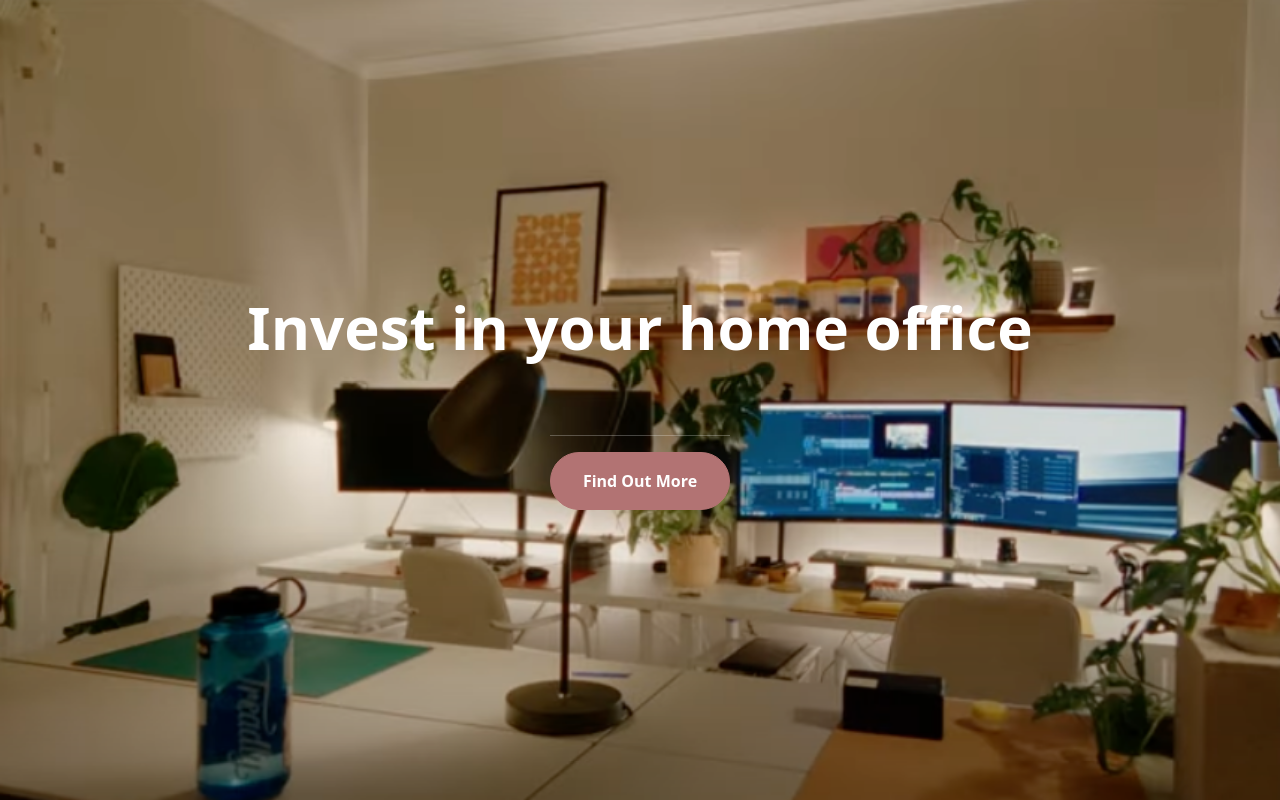
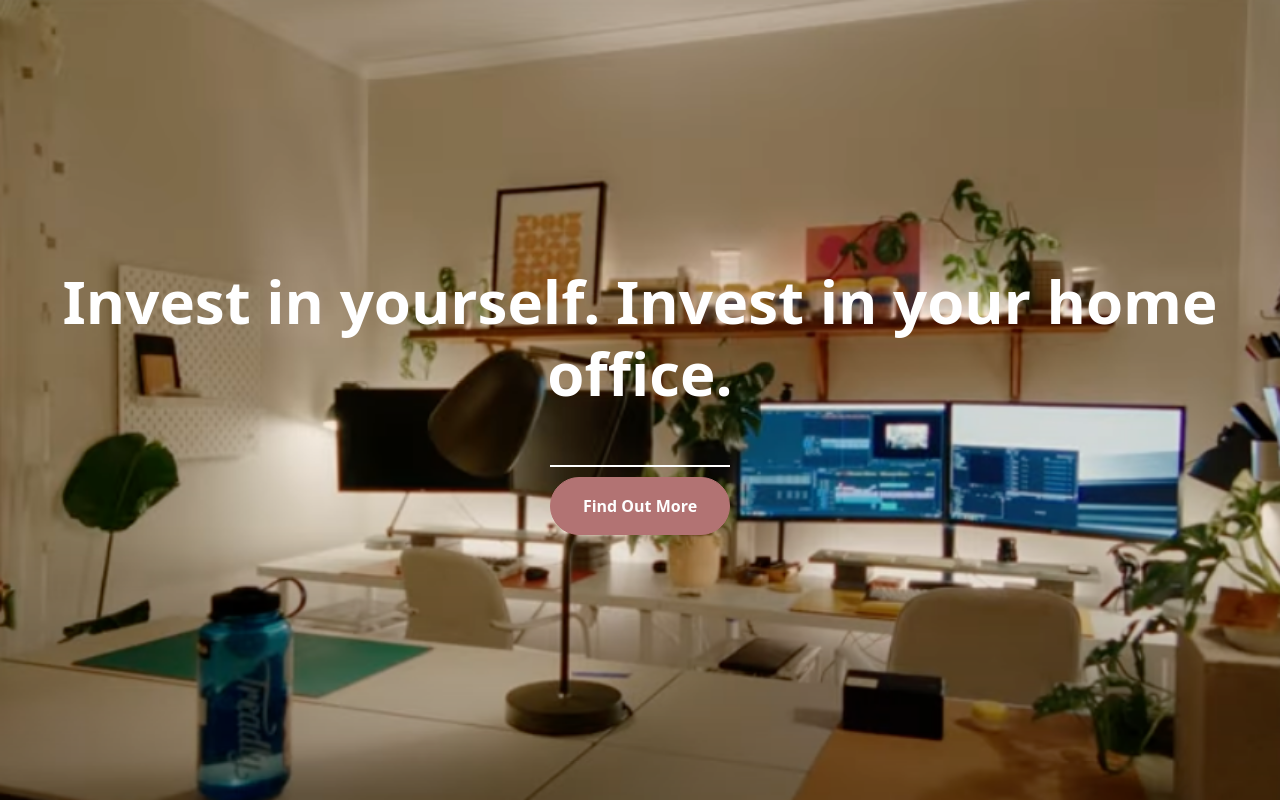
Before and after one commit to danhjoo7/danhjoo7.github.io, a plain HTML site: page index.html in a window 1280 px wide. Drawn offline with nearby package versions, Linux system fonts and the light colour scheme.

Commit message:
clean up html file, change wording

```diff
--- a/index.html
+++ b/index.html
@@ -1,27 +1,19 @@
 <!DOCTYPE html>
 <html>
   <head>
-    <title>Startup</title>
+      <title>Invest in your home office</title>
       <!-- Required meta tags -->
       <meta charset="utf-8">
       <meta name="viewport" content="width=device-width, initial-scale=1, shrink-to-fit=no">
       <!-- Google Fonts -->
       <link href="https://fonts.googleapis.com/css?family=Montserrat" rel="stylesheet">
-
-    <!-- Note that the below Bootstrap file is a specific version. If you grab the most
-    current from Bootstrap website, you will see the button grow transition being a lot faster
-    than in my video.  Use whichever style sheet you like best! -->
-    <!-- Bootstrap CSS from a CDN. This way you don't have to include the bootstrap file yourself -->
-    <title>Event of the year</title>
       <!-- Required meta tags -->
       <meta charset="utf-8">
       <meta name="viewport" content="width=device-width, initial-scale=1 shrink-to-fit=no">
         <!-- Google Fonts -->
       <link href="https://fonts.googleapis.com/css?family=Montserrat" rel="stylesheet">
-
       <!-- CSS only -->
      <link href="https://cdn.jsdelivr.net/npm/bootstrap@5.3.0/dist/css/bootstrap.min.css" rel="stylesheet" integrity="sha384-9ndCyUaIbzAi2FUVXJi0CjmCapSmO7SnpJef0486qhLnuZ2cdeRhO02iuK6FUUVM" crossorigin="anonymous">
-    <!-- My own stylesheet -->
      <link href="style.css" rel="stylesheet">
   </head>
   <body>
@@ -29,14 +21,14 @@
       <div>
         <header class="text-center col-12">
             <h1>
-              <strong>Invest in your home office</strong>
+              <strong>Invest in yourself. Invest in your home office.</strong>
             </h1>
         </header>
       </div>
       <div class="buffer col-12"></div>
       <div>
          <section class="text-center col-12">
-          <hr class="divider">
+          <div class="divider" style="border-bottom: 2px solid white;"></div>
           <a href="https://mailchi.mp/73083edeb46a/home-office">
             <button class="btn btn-primary btn-xl">Find Out More</button>
           </a>
--- a/style.css
+++ b/style.css
@@ -48,4 +48,5 @@ h1 {
 
 .divider {
   color: white;
+  margin-bottom: 10px;
 }
```
Lines whose indentation alone changed are shown as unchanged.
